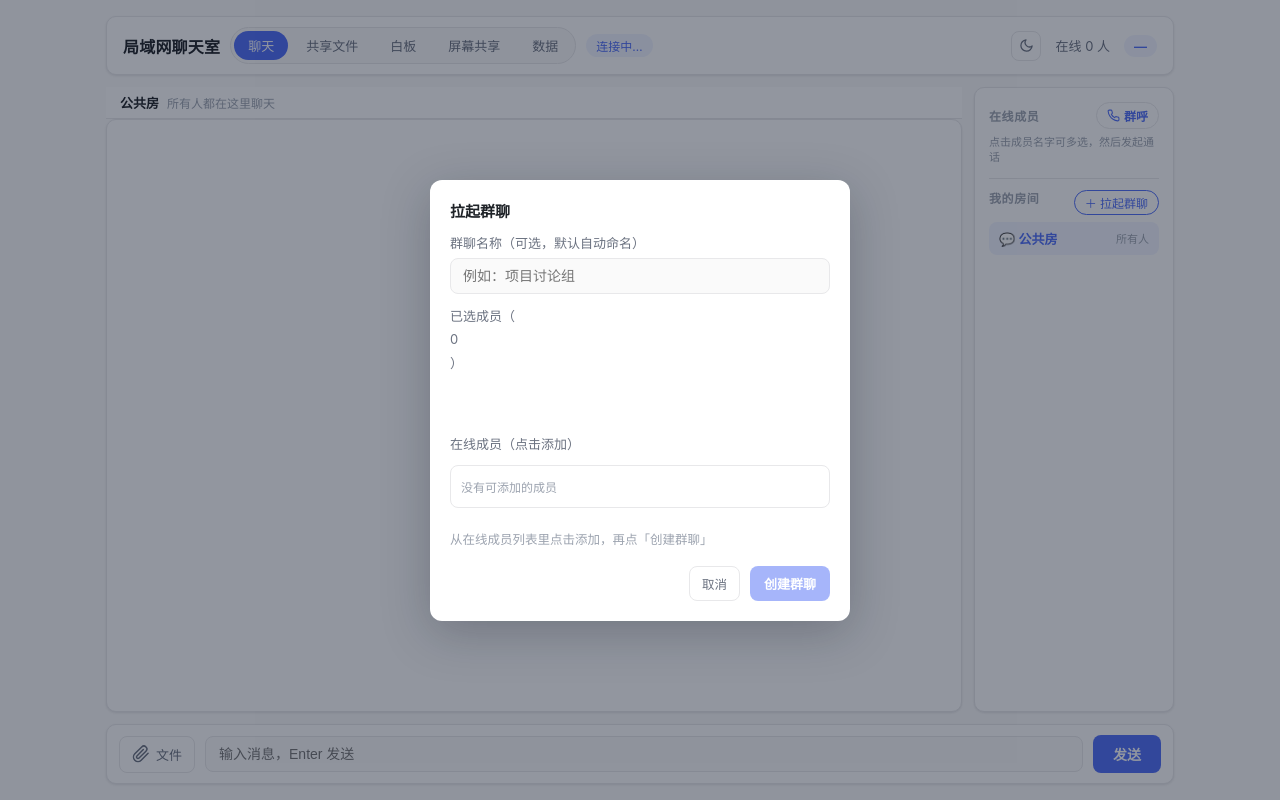
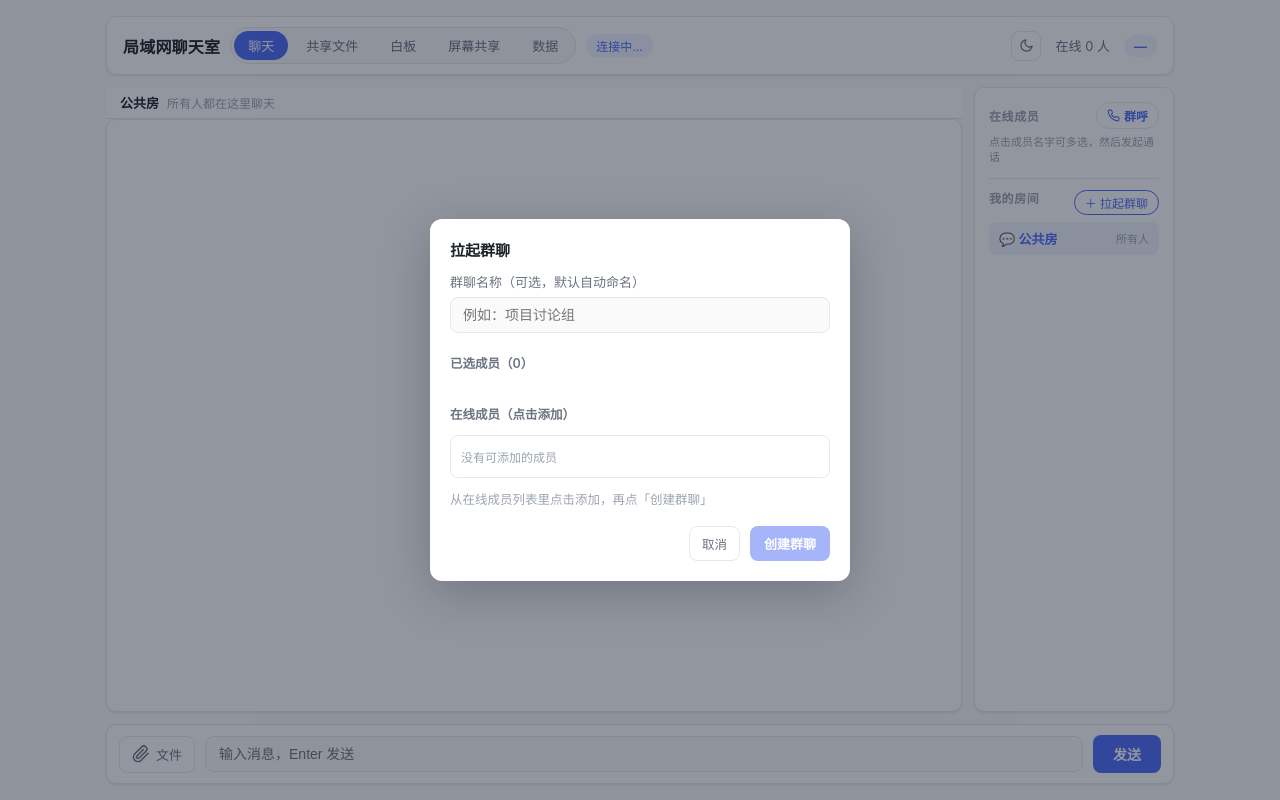
Before and after one commit to peiguolin/localsend, a website: page public/index.html in a window 1280 px wide. Both pictures are taken after a click on the button "＋ 拉起群聊". Drawn offline with nearby package versions, Linux system fonts and the light colour scheme; no server answers.

Commit message:
fix: 拉起群聊弹窗「已选成员」空态布局异常
问题：已选成员容器 min-height:28px + margin-bottom:10px 叠加弹窗 gap，0 人时在「已选成员（0）」和「在线成员」之间留出约 50px 空白空洞，标题悬空。

修复：
- 「已选成员/在线成员」改用独立区块标题样式 group-section-title（原来误用 modal-label 列布局）
- 空态时已选列表自然收起（min-height:0、去多余 margin），不再留空洞
- 去掉在线成员选择框多余下边距，避免与弹窗 gap 双重间距
- 区块标题加 margin-top 形成清晰分组（标题→内容 12px，内容→下标题 20px）

```diff
--- a/public/index.html
+++ b/public/index.html
@@ -345,9 +345,9 @@
       <label class="modal-label">群聊名称（可选，默认自动命名）
         <input class="modal-input" id="groupNameInput" maxlength="30" placeholder="例如：项目讨论组">
       </label>
-      <div class="modal-label">已选成员（<span id="groupSelCount">0</span>）</div>
+      <div class="group-section-title">已选成员（<span id="groupSelCount">0</span>）</div>
       <div class="group-sel-list" id="groupSelList"></div>
-      <div class="modal-label">在线成员（点击添加）</div>
+      <div class="group-section-title">在线成员（点击添加）</div>
       <div class="group-pick-list" id="groupPickList"></div>
       <div class="modal-tip" id="groupTip">从在线成员列表里点击添加，再点「创建群聊」</div>
       <div class="modal-btns">
--- a/public/style.css
+++ b/public/style.css
@@ -2125,13 +2125,21 @@ body, .topbar, .share-panel, .chat-area, .sidebar, .inputbar, .modal-card {
   color: #ef4444;
 }
 
+/* 群聊弹窗：区块标题（已选成员 / 在线成员） */
+.group-section-title {
+  font-size: 12.5px;
+  font-weight: 600;
+  color: var(--text-secondary);
+  margin-top: 8px; /* 与上方内容隔开，形成分组；标题与下方列表由 modal gap 保持 12px */
+}
+
 /* 群聊创建弹窗 */
 .group-sel-list {
   display: flex;
   flex-wrap: wrap;
   gap: 6px;
-  margin-bottom: 10px;
-  min-height: 28px;
+  /* 空态时不占多余高度（0 人时无 chip，自然收起） */
+  min-height: 0;
 }
 
 .group-sel-chip {
@@ -2183,7 +2191,6 @@ body, .topbar, .share-panel, .chat-area, .sidebar, .inputbar, .modal-card {
   display: flex;
   flex-wrap: wrap;
   gap: 6px;
-  margin-bottom: 10px;
   max-height: 120px;
   overflow-y: auto;
   border: 1px solid var(--border);
```
